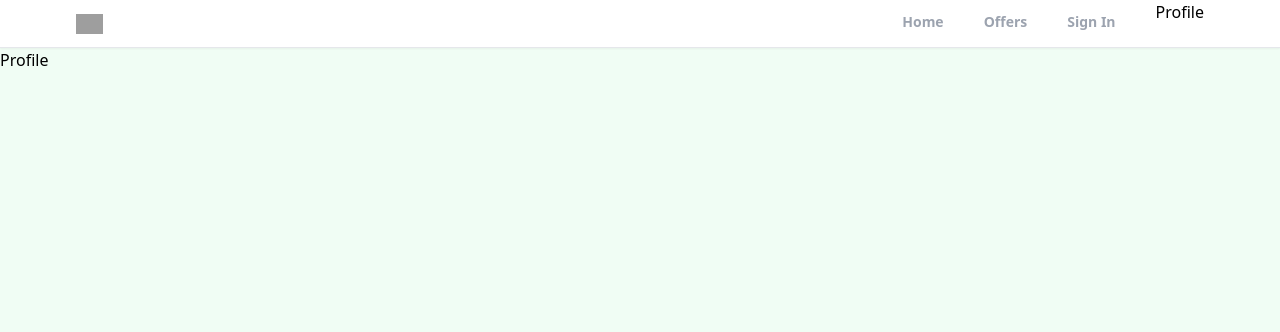
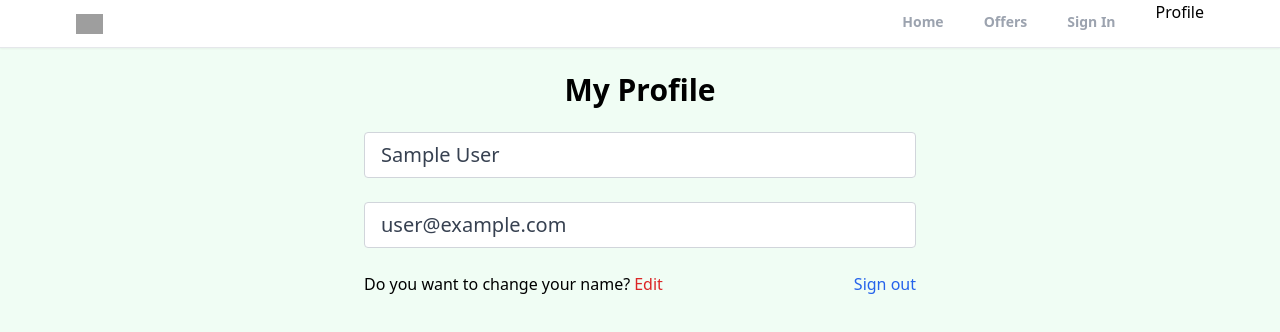
Before and after one commit to txbounds/realtor-clone-v2, a React (Create React App) app: page /profile in a window 1280 px wide. Shown: the top 332 px of the page. Built offline with nearby package versions, Linux system fonts and the light colour scheme; no server answers; sample sign-in values are in the browser's storage; grey boxes are pictures that could not be loaded.

Commit message:
Added auth and logout

```diff
--- a/src/App.js
+++ b/src/App.js
@@ -8,6 +8,7 @@
 import SignIn from "./pages/SignIn";
 import SignUp from "./pages/SignUp";
 import 'react-toastify/dist/ReactToastify.css'
+import PrivateRoute from "./components/PrivateRoute";
 
 
 function App() {
@@ -23,7 +24,15 @@
 <Route path="/offers" element={<Offers/>}></Route>
 <Route path="/sign-in" element={<SignIn/>}></Route>
 <Route path="/sign-up" element={<SignUp/>}></Route>
+
+<Route path="/profile" element={<PrivateRoute/>}>
+
 <Route path="/profile" element={<Profile/>}></Route>
+</Route>
+
+
+
+
 <Route path="/forgot-password" element={<ForgotPassword/>}></Route>
 
 </Routes>
--- /dev/null
+++ b/src/components/PrivateRoute.jsx
@@ -0,0 +1,15 @@
+import React from 'react'
+import { Outlet, Navigate } from 'react-router-dom'
+import {useAuthStatus} from '../hooks/useAuthStatus'
+
+export default function PrivateRoute() {
+
+
+const {loggedIn, checkingStatus} = useAuthStatus()
+
+if(checkingStatus)
+{
+    return <h3>Loading.....</h3>
+}
+  return   loggedIn ? <Outlet /> : <Navigate to="/sign-in" />
+}
--- /dev/null
+++ b/src/hooks/useAuthStatus.jsx
@@ -0,0 +1,22 @@
+import { getAuth, onAuthStateChanged } from 'firebase/auth'
+import React, { useEffect, useState } from 'react'
+
+export  function useAuthStatus() {
+const [loggedIn, setLoggedin] = useState(false)
+
+const [checkingStatus, setCheckingStatus] = useState(true)
+
+
+useEffect(()=> {
+const auth = getAuth()
+onAuthStateChanged(auth, (user)=> {
+    if(user){
+        setLoggedin(true)
+    }
+    setCheckingStatus(false)
+})
+
+}, [] )
+
+  return  {loggedIn, checkingStatus}
+}
--- a/src/pages/Profile.jsx
+++ b/src/pages/Profile.jsx
@@ -1,8 +1,63 @@
-import React from 'react'
+import { getAuth } from 'firebase/auth'
+import React, { useState } from 'react'
+import { useNavigate } from 'react-router-dom'
 
 function Profile() {
+
+const auth = getAuth()
+
+const navigate = useNavigate()
+
+
+const [formData, setFormData] = useState({
+
+  name: auth.currentUser.displayName,
+  email: auth.currentUser.email,
+})
+
+const  {name, email } = formData
+
+function onLogout(){
+auth.signOut()
+navigate("/")
+}
+
+
   return (
-    <div>Profile</div>
+    <>
+
+    <section className='max-w-6xl mx-auto flex justify-center items-center flex-col'>
+
+    <h1 className='text-3xl text-center mt-6 font-bold'>My Profile</h1>
+
+
+    <div  className='w-full md:w-[50%] mt-6 px-3'>
+    <form>
+
+  {/*  Name Input */}
+
+    <input type="text" id="name" value={name}
+    disabled  className='mb-6 w-full px-4 py-2 text-xl text-gray-700 bg-white border border-gray-300 rounded transition ease-in-out'/>
+
+    {/*  Email Input */}
+    <input type="email" id="email" value={email}
+    disabled  className='mb-6 w-full px-4 py-2 text-xl text-gray-700 bg-white border border-gray-300 rounded transition ease-in-out'/>
+
+
+<div className='flex justify-between whitespace-nowrap mb-6'>
+<p className='flex items-center '>Do you want to change your name?
+<span className='text-red-600 hover:text-red-700 transition ease-in-out duration-200 ml-1 cursor-pointer'>Edit</span>
+</p>
+<p onClick={onLogout} className='text-blue-600 hover:text-blue-800 transition duration-200 ease-in-out cursor-pointer'>Sign out</p>
+</div>
+
+    </form>
+    </div>
+
+    </section>
+
+
+    </>
   )
 }
 
```
Also changed, not shown: .cspell/custom-dictionary-workspace.txt.
